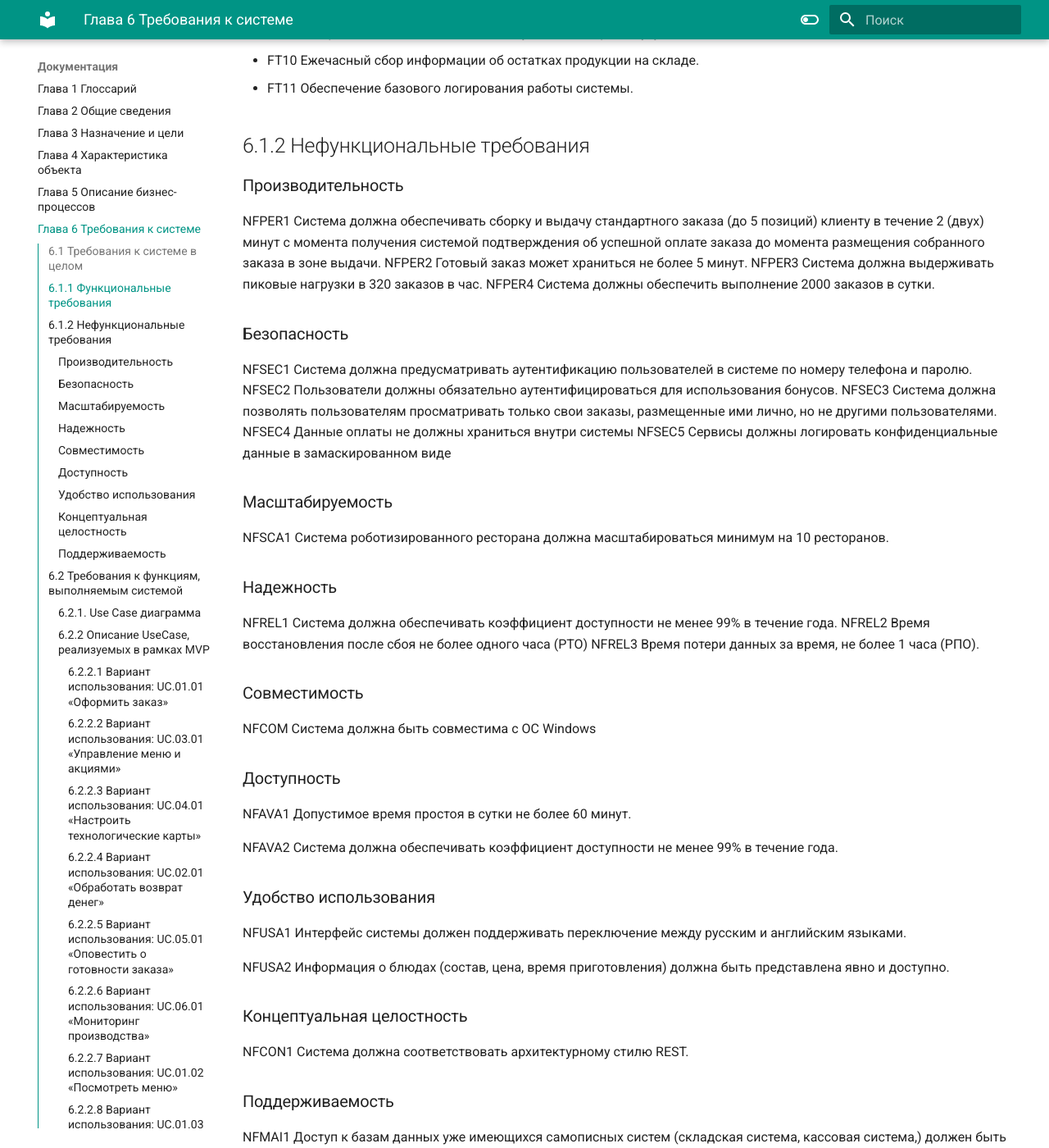
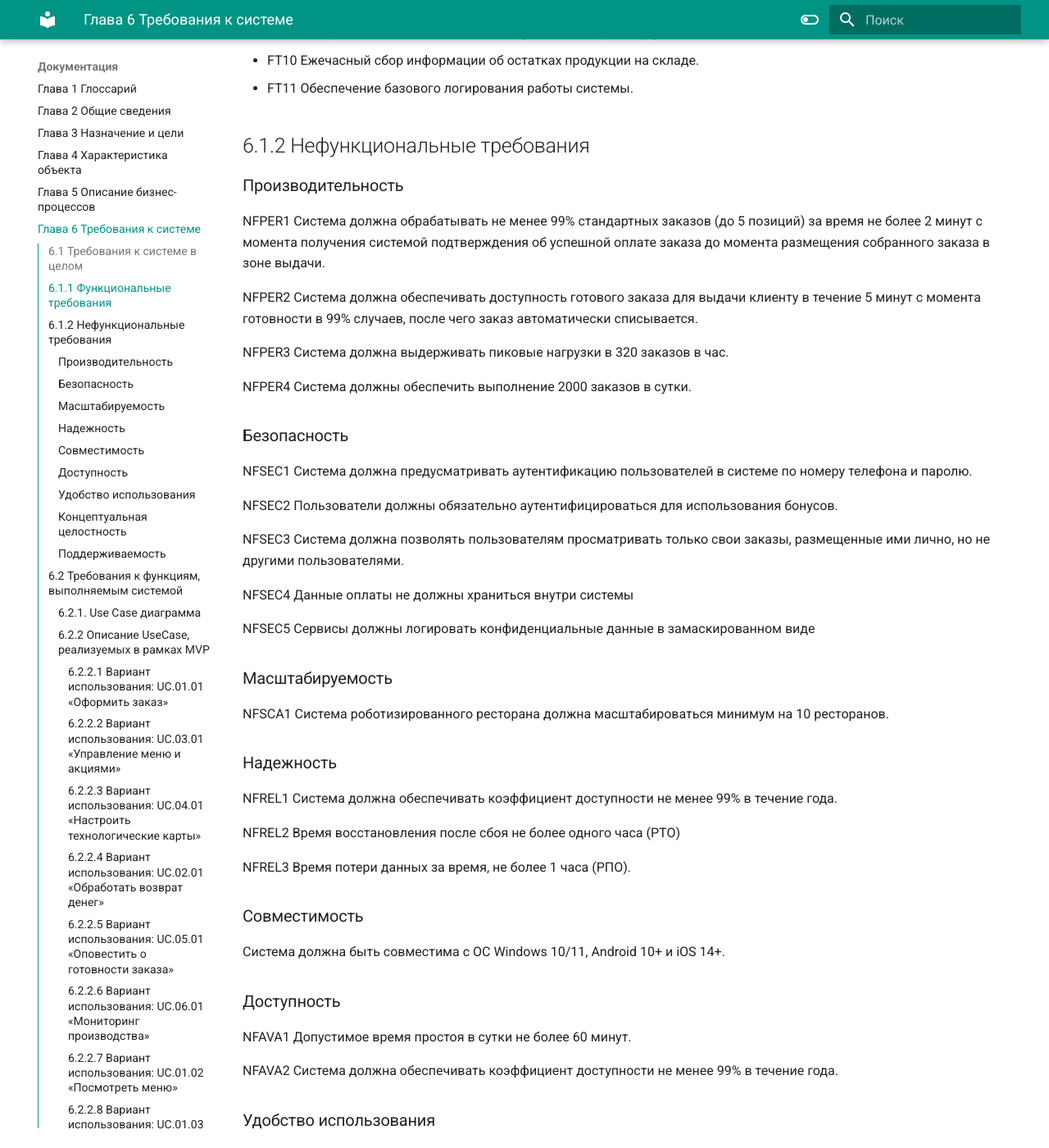
Before and after one commit to YuVUp/SA_Final_Work, an MkDocs documentation site: the page built from docs/6_system_requirements.md, in a window 1280 px wide and 1400 px high, scrolled down 595 px. Shown: the whole window at 82% size. Built offline with MkDocs 1.6.1 and Material for MkDocs 9.7.7, drawn with Linux system fonts in a browser that asks for light colours.

Commit message:
fix 6.1.2 NFT

````diff
--- a/docs/6_system_requirements.md
+++ b/docs/6_system_requirements.md
@@ -20,20 +20,28 @@
 
 ### Производительность
 
-NFPER1 Система должна обеспечивать сборку и выдачу стандартного заказа (до 5 позиций) клиенту в течение 2 (двух) минут с момента получения системой подтверждения об успешной оплате заказа до момента размещения собранного заказа в зоне выдачи.
-NFPER2 Готовый заказ может храниться не более 5 минут.
+NFPER1 Система должна обрабатывать не менее 99% стандартных заказов (до 5 позиций) за время не более 2 минут с момента получения системой подтверждения об успешной оплате заказа до момента размещения собранного заказа в зоне выдачи.
+
+NFPER2 Система должна обеспечивать доступность готового заказа для выдачи клиенту в течение 5 минут с момента готовности в 99% случаев, после чего заказ автоматически списывается.
+
 NFPER3 Система должна выдерживать пиковые нагрузки в 320 заказов в час.
+
 NFPER4 Система должны обеспечить выполнение 2000 заказов в сутки.
 
 
 ### Безопасность
 
 NFSEC1 Система должна предусматривать аутентификацию пользователей в системе по номеру телефона и паролю.
+
 NFSEC2 Пользователи должны обязательно аутентифицироваться для использования бонусов.
+
 NFSEC3 Система должна позволять пользователям просматривать только свои заказы, размещенные ими лично, но не другими пользователями.
+
 NFSEC4 Данные оплаты не должны храниться внутри системы
+
 NFSEC5 Сервисы должны логировать конфиденциальные данные в замаскированном виде
 
+
 ### Масштабируемость
 
 NFSCA1 Система роботизированного ресторана должна масштабироваться минимум на 10 ресторанов.
@@ -41,12 +49,14 @@ NFSCA1 Система роботизированного ресторана до
 ### Надежность
 
 NFREL1 Система должна обеспечивать коэффициент доступности не менее 99% в течение года.
+
 NFREL2 Время восстановления после сбоя не более одного часа (РТО)
+
 NFREL3 Время потери данных за время, не более 1 часа (РПО).
 
 ### Совместимость
 
-NFCOM Система должна быть совместима с  ОС Windows
+Система должна быть совместима с ОС Windows 10/11, Android 10+ и iOS 14+.
 
 ### Доступность
 
@@ -1607,4 +1617,5 @@ graph TB
     class US12,US14 manager
     class DOD dod
     class DOR dor
+
 ```
````
